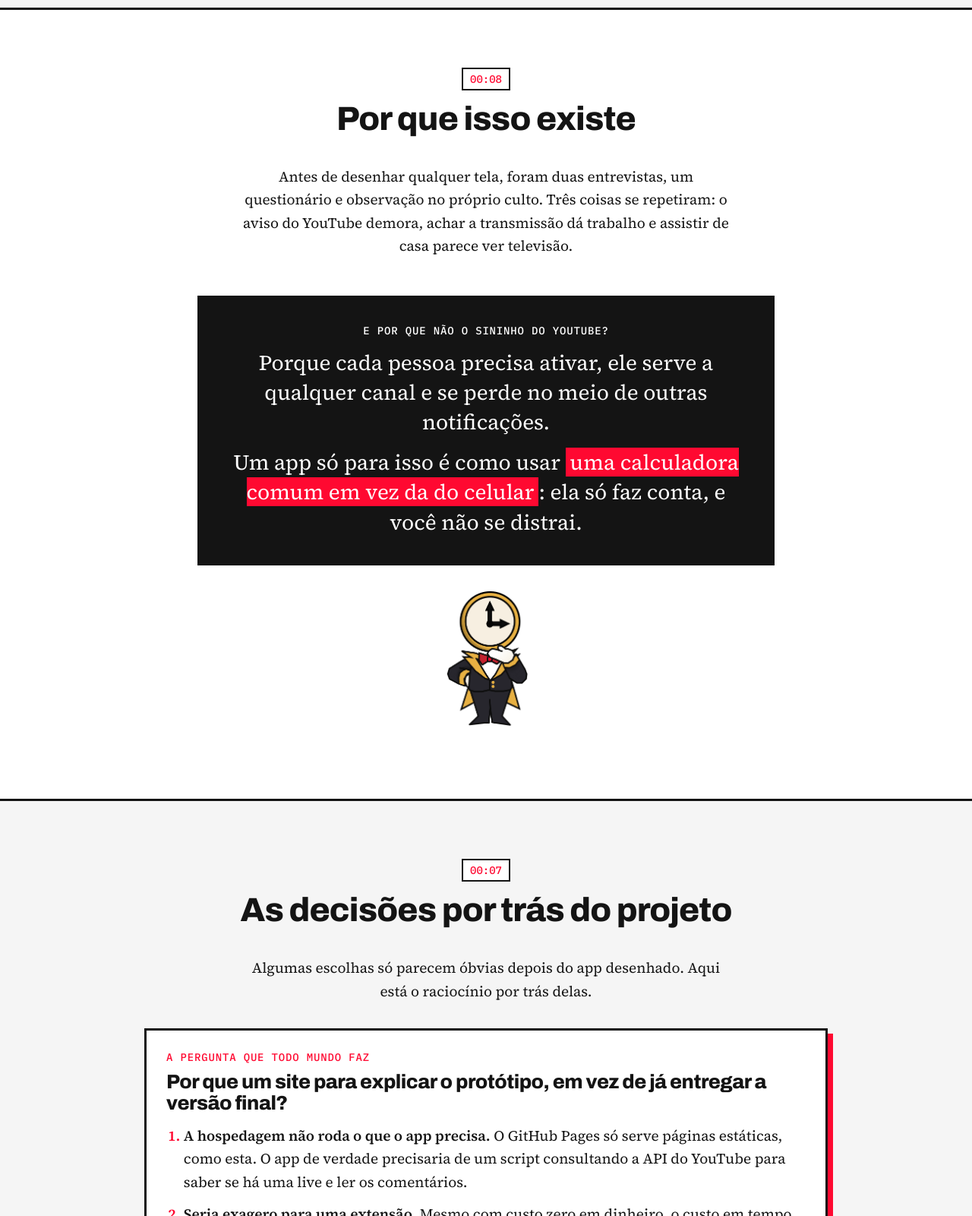
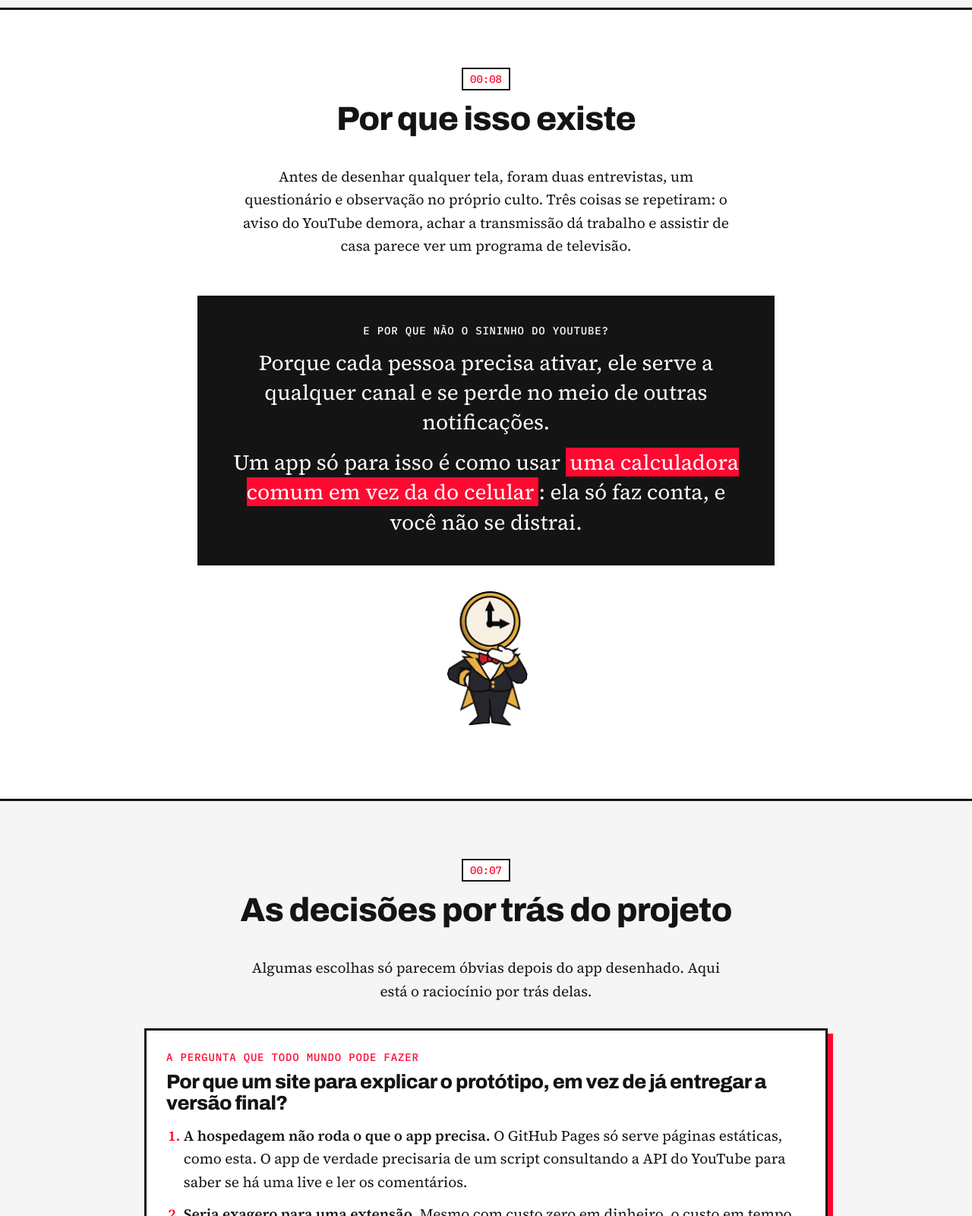
Before and after one commit to nobrew-cell/ibn-avisos-site, a plain HTML site: page index.html in a window 1280 px wide. Shown: the part 3036-4636 px from the top of the page at 76% size. Drawn offline with Linux system fonts and the light colour scheme.

Commit message:
Refine text in index.html for better understanding
Updated text for clarity and improved readability.

```diff
--- a/index.html
+++ b/index.html
@@ -310,7 +310,7 @@ footer p+p{margin-top:4px;color:#bbb}
 <!-- 00:08 -->
 <section data-t="00:08" data-n="Por que isso existe" id="s8"><div class="w">
 <div class="hd"><span class="mono st">00:08</span><h2>Por que isso existe</h2></div>
-<div class="tx"><p>Antes de desenhar qualquer tela, foram duas entrevistas, um questionário e observação no próprio culto. Três coisas se repetiram: o aviso do YouTube demora, achar a transmissão dá trabalho e assistir de casa parece ver televisão.</p></div>
+<div class="tx"><p>Antes de desenhar qualquer tela, foram duas entrevistas, um questionário e observação no próprio culto. Três coisas se repetiram: o aviso do YouTube demora, achar a transmissão dá trabalho e assistir de casa parece ver um programa de televisão.</p></div>
 <div class="callout">
 <p class="mono">E POR QUE NÃO O SININHO DO YOUTUBE?</p>
 <p class="big">Porque cada pessoa precisa ativar, ele serve a qualquer canal e se perde no meio de outras notificações.</p>
@@ -324,7 +324,7 @@ footer p+p{margin-top:4px;color:#bbb}
 <div class="hd"><span class="mono st">00:07</span><h2>As decisões por trás do projeto</h2></div>
 <div class="tx"><p>Algumas escolhas só parecem óbvias depois do app desenhado. Aqui está o raciocínio por trás delas.</p></div>
 <div class="why">
-<span class="mono">A PERGUNTA QUE TODO MUNDO FAZ</span>
+<span class="mono">A PERGUNTA QUE TODO MUNDO PODE FAZER</span>
 <h3>Por que um site para explicar o protótipo, em vez de já entregar a versão final?</h3>
 <ol>
 <li><b>A hospedagem não roda o que o app precisa.</b> O GitHub Pages só serve páginas estáticas, como esta. O app de verdade precisaria de um script consultando a API do YouTube para saber se há uma live e ler os comentários.</li>
```
